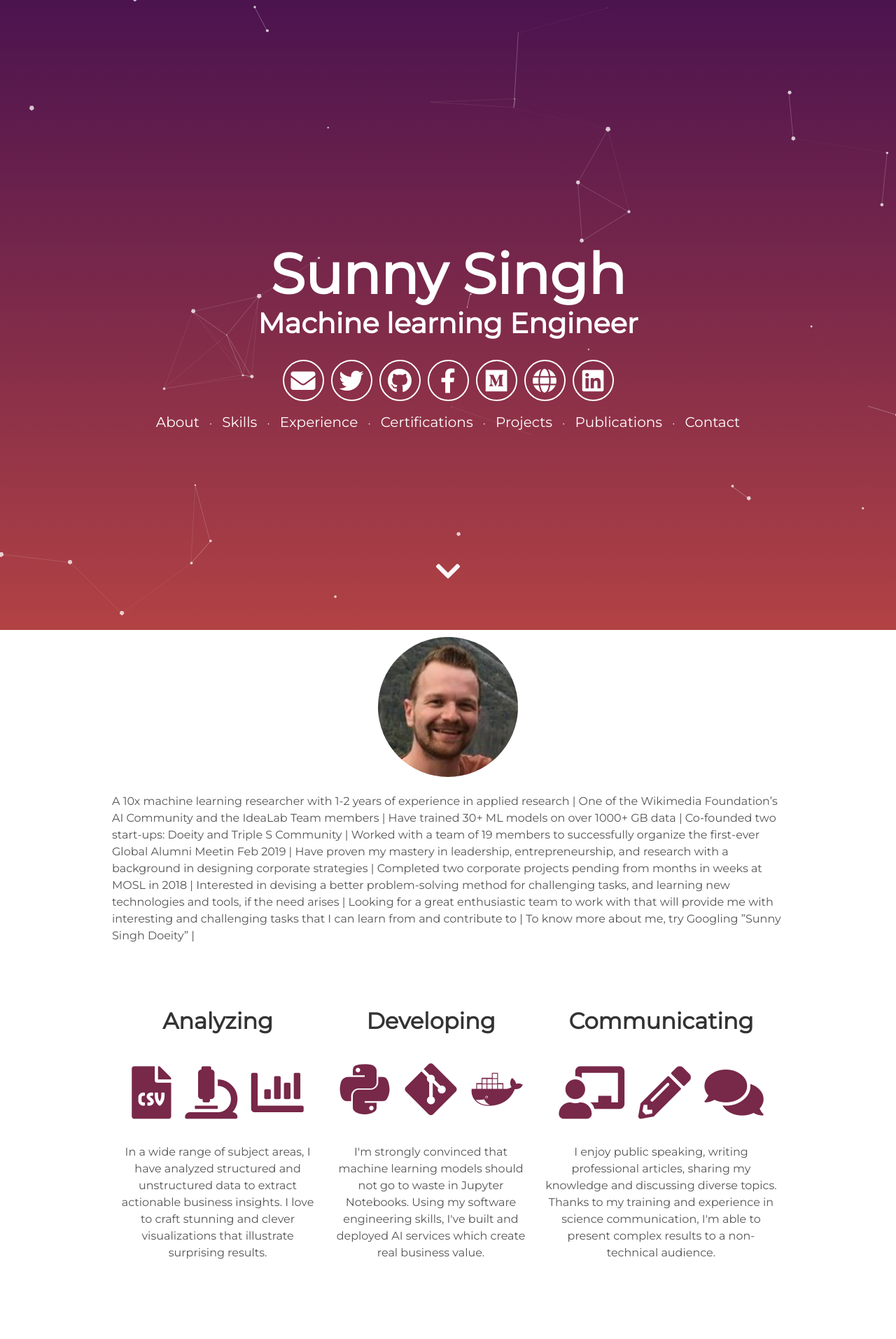
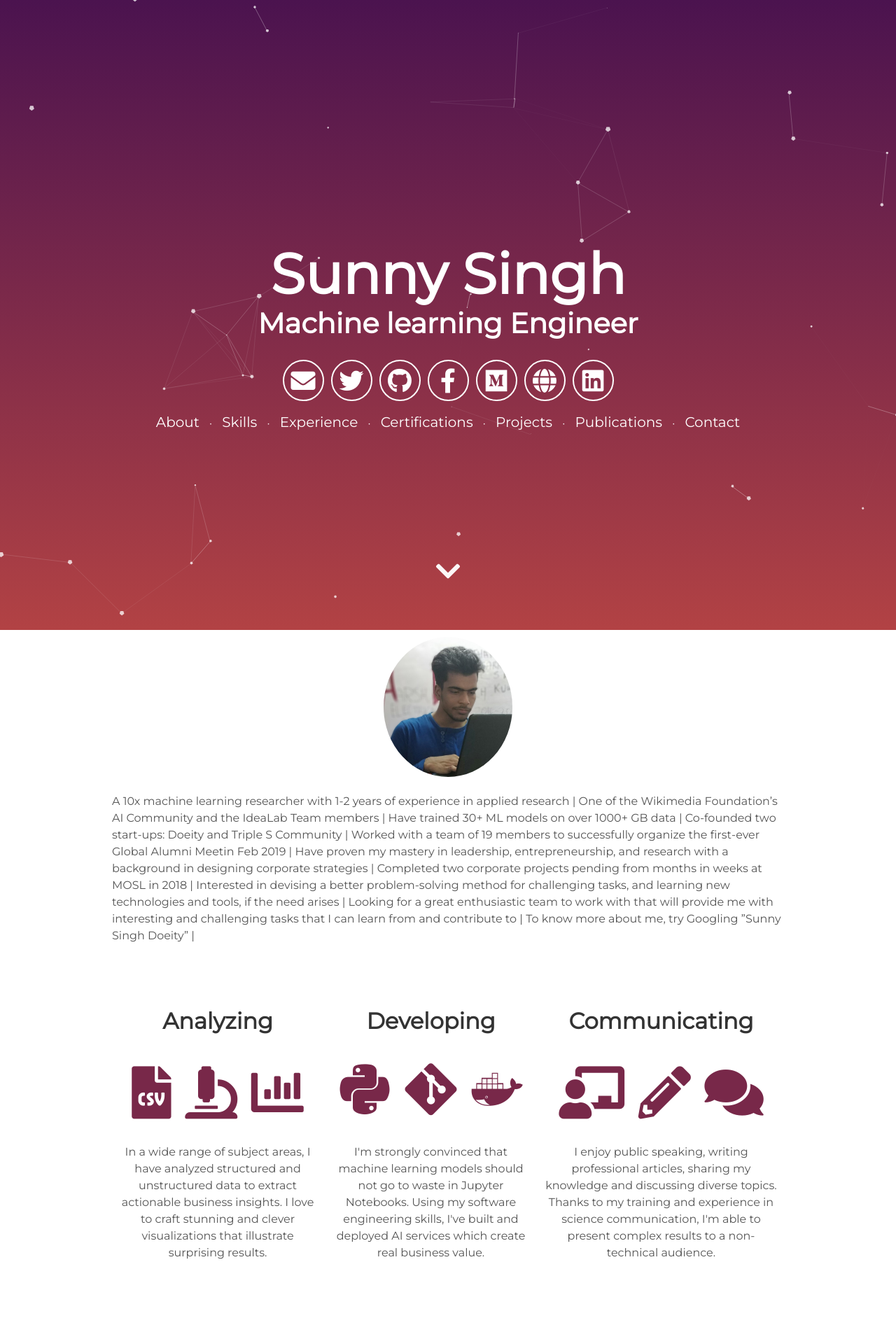
Before and after one commit to arkadee/arkadee.github.io, a Jekyll site: the page built from index.html, in a window 1280 px wide. Shown: the top 1913 px of the page at 70% size. Built offline with Jekyll 4.4.1, drawn with Linux system fonts in a browser that asks for light colours.

Commit message:
Update about.html

```diff
--- a/_includes/about.html
+++ b/_includes/about.html
@@ -1,5 +1,5 @@
  <div class="avatar">
-   <img src="assets/img/avatar.png" alt="Avatar">
+   <img src="assets/img/sunny.png" alt="Avatar">
 </div>
 
 <div>
```
